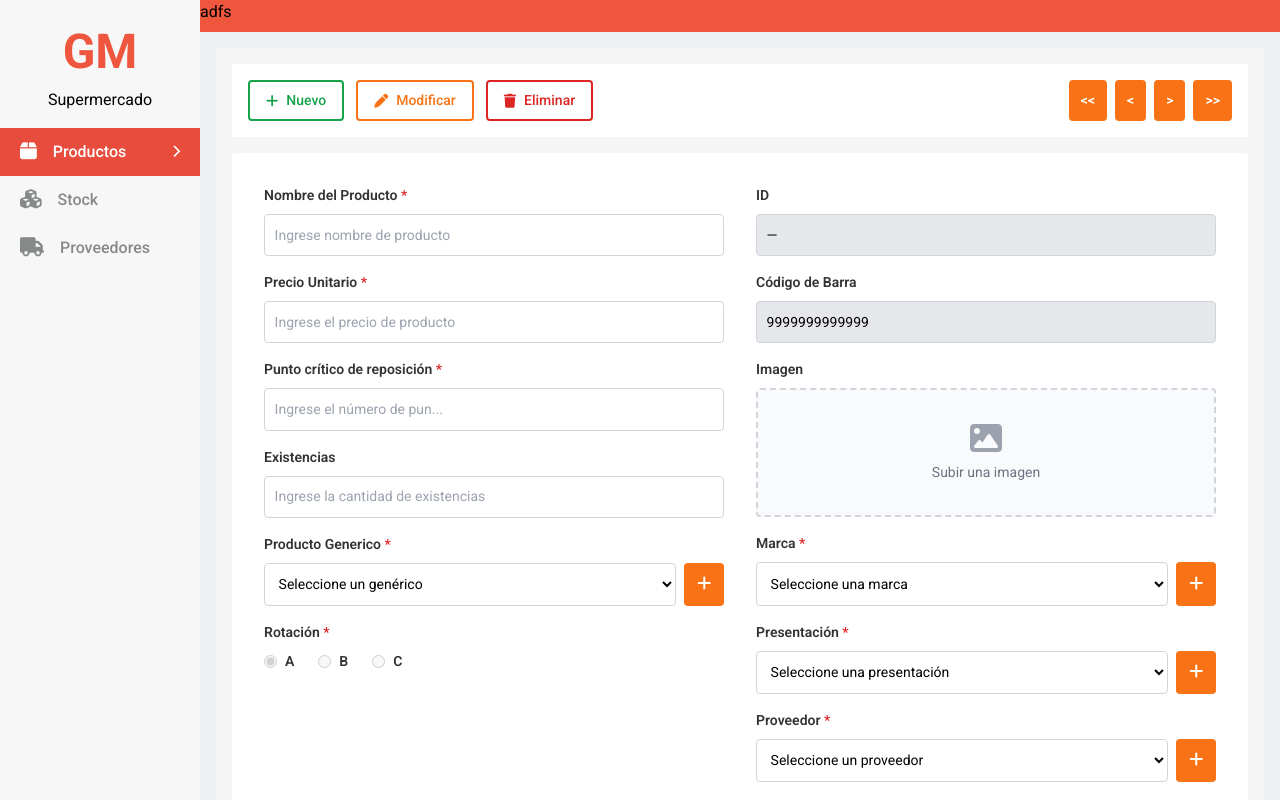
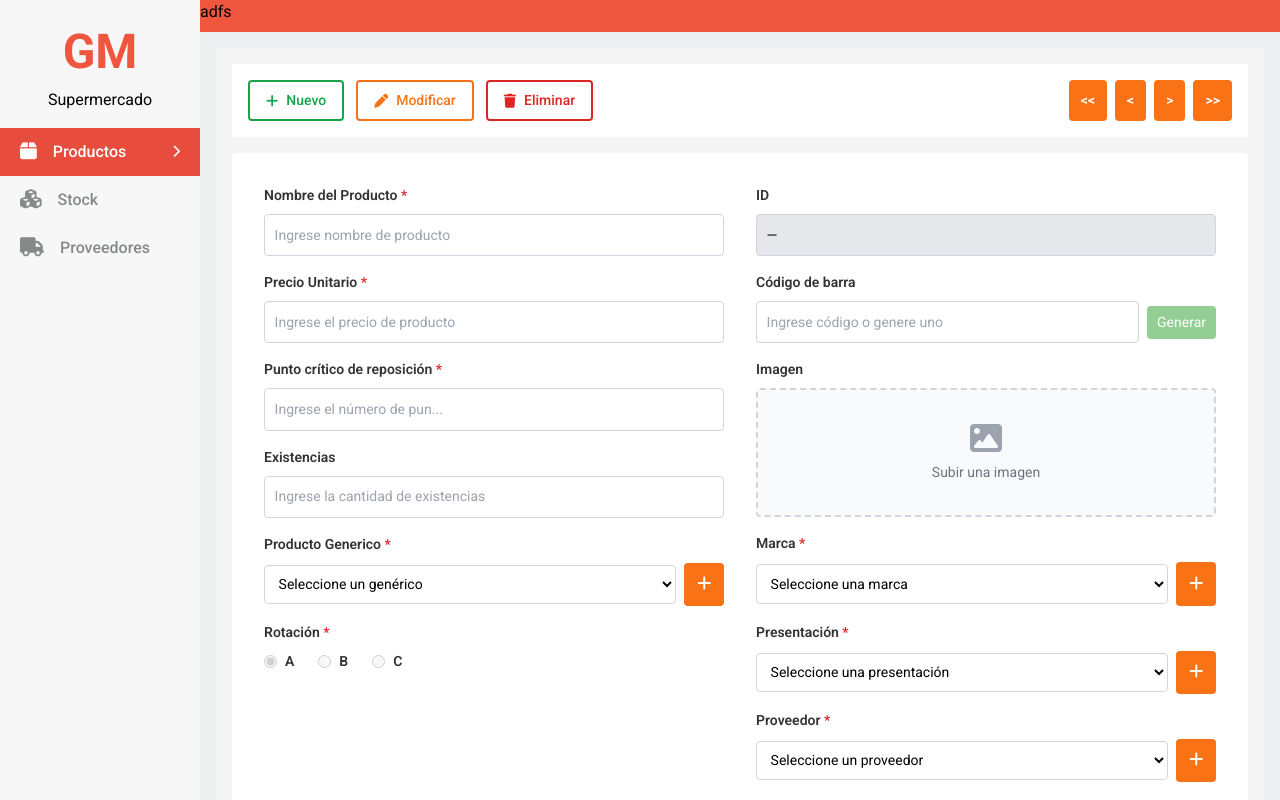
Before and after one commit to MiolaTomas/GM-Supermercado, a Vue app: page / in a window 1280 px wide. Built offline with nearby package versions, Linux system fonts and the light colour scheme.

Commit message:
add barcode generation

```diff
--- a/package.json
+++ b/package.json
@@ -10,6 +10,7 @@
   },
   "dependencies": {
     "@tailwindcss/vite": "^4.1.14",
+    "jsbarcode": "^3.12.1",
     "tailwindcss": "^4.1.14",
     "vue": "^3.5.22"
   },
--- a/src/components/Main.vue
+++ b/src/components/Main.vue
@@ -105,9 +105,23 @@
                     </div>
 
                     <!-- Código de Barra -->
-                    <div class="form-group">
+                    <!-- <div class="form-group">
                         <label>Código de Barra</label>
                         <input type="text" value="9999999999999" disabled class="disabled-input" />
+                    </div> -->
+                    <div class="form-group">
+                        <label>Código de barra</label>
+                        <div class="input-with-button">
+                            <input type="text" v-model="form.codigoBarra" :disabled="!formEnabled"
+                                placeholder="Ingrese código o genere uno" />
+                            <button type="button" class="btn-generate" @click="generateBarcode"
+                                :disabled="!formEnabled">
+                                Generar
+                            </button>
+                        </div>
+
+                        <!-- Código de barra -->
+                        <canvas v-show="form.codigoBarra" ref="barcodeCanvas" class="barcode-canvas" />
                     </div>
 
                     <!-- Imagen -->
@@ -358,8 +372,8 @@
 
 
 <script setup>
-import { reactive, ref, onMounted } from 'vue';
-
+import { reactive, ref, onMounted, watch } from 'vue';
+import JsBarcode from 'jsbarcode';
 /* ---------------------------
    Formulario principal
 ---------------------------- */
@@ -376,6 +390,52 @@ const form = reactive({
     cantidad: '',
     unidadMedida: '',
     proveedor: ''
+});
+
+const barcodeCanvas = ref(null); // canvas reference
+
+// Watch for changes in form.codigoBarra and redraw barcode automatically
+watch(() => form.codigoBarra, (newVal) => {
+    if (newVal && barcodeCanvas.value) {
+        JsBarcode(barcodeCanvas.value, newVal, {
+            format: "CODE128",
+            lineColor: "#000",
+            width: 2,
+            height: 30,
+            displayValue: true,
+        });
+    } else if (barcodeCanvas.value) {
+        const ctx = barcodeCanvas.value.getContext("2d");
+        ctx.clearRect(0, 0, barcodeCanvas.value.width, barcodeCanvas.value.height);
+    }
+});
+
+// Optional: function to generate a random code and render it
+const generateBarcode = () => {
+    const randomCode = Math.floor(100000000000 + Math.random() * 900000000000).toString();
+    form.codigoBarra = randomCode;
+    if (barcodeCanvas.value) {
+        JsBarcode(barcodeCanvas.value, randomCode, {
+            format: "CODE128",
+            lineColor: "#000",
+            width: 2,
+            height: 50,
+            displayValue: true,
+        });
+    }
+};
+
+// If form already has a code when editing, draw it on mount
+onMounted(() => {
+    if (form.codigoBarra && barcodeCanvas.value) {
+        JsBarcode(barcodeCanvas.value, form.codigoBarra, {
+            format: "CODE128",
+            lineColor: "#000",
+            width: 2,
+            height: 50,
+            displayValue: true,
+        });
+    }
 });
 
 const productos = ref([]);
@@ -619,6 +679,48 @@ const saveProveedorModal = () => {
 * {
     box-sizing: border-box;
 }
+
+.input-with-button {
+    display: flex;
+    align-items: center;
+    gap: 4px;
+    /* 👈 espacio mínimo entre input y botón */
+}
+
+.input-with-button input {
+    flex: 1;
+    padding: 6px;
+}
+
+.btn-generate {
+    background-color: #4caf50;
+    color: white;
+    border: none;
+    padding: 6px 10px;
+    border-radius: 4px;
+    cursor: pointer;
+    font-size: 14px;
+}
+
+.btn-generate:disabled {
+    opacity: 0.6;
+    cursor: not-allowed;
+}
+
+.barcode-canvas {
+    margin-top: 4px;
+    max-width: 100%;
+    height: auto;
+    border: none;
+    display: block;
+}
+
+canvas {
+    margin-top: 4px;
+    /* 👈 más compacto */
+    max-width: 100%;
+}
+
 
 .main-container {
     background-color: #f5f5f5;
--- a/vite.config.js
+++ b/vite.config.js
@@ -1,7 +1,7 @@
-import { defineConfig } from 'vite'
-import vue from '@vitejs/plugin-vue'
+import { defineConfig } from "vite";
+import vue from "@vitejs/plugin-vue";
 
 // https://vite.dev/config/
 export default defineConfig({
   plugins: [vue()],
-})
+});
```
Also changed, not shown: 1 other file (tests, documents, lock files or other folders).
